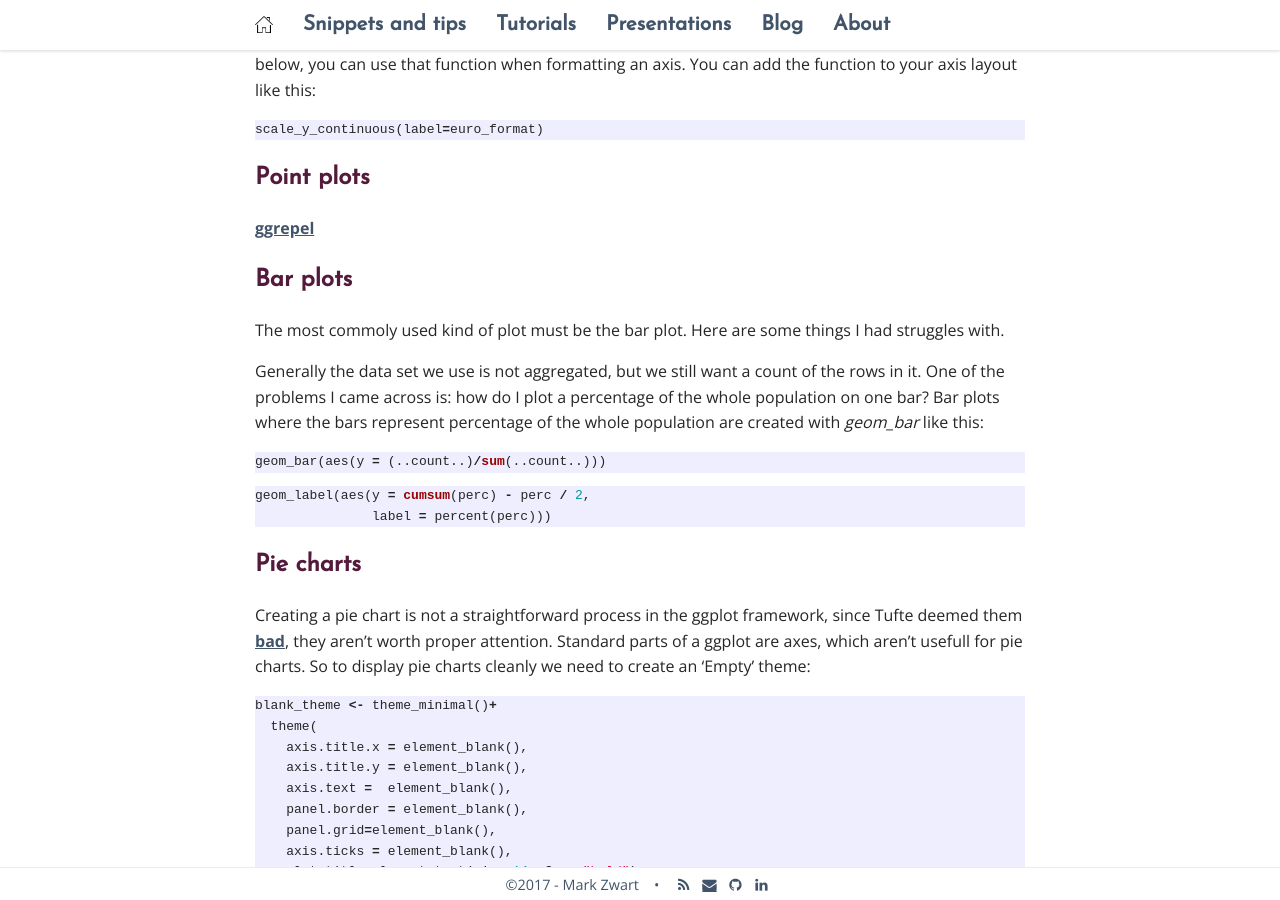
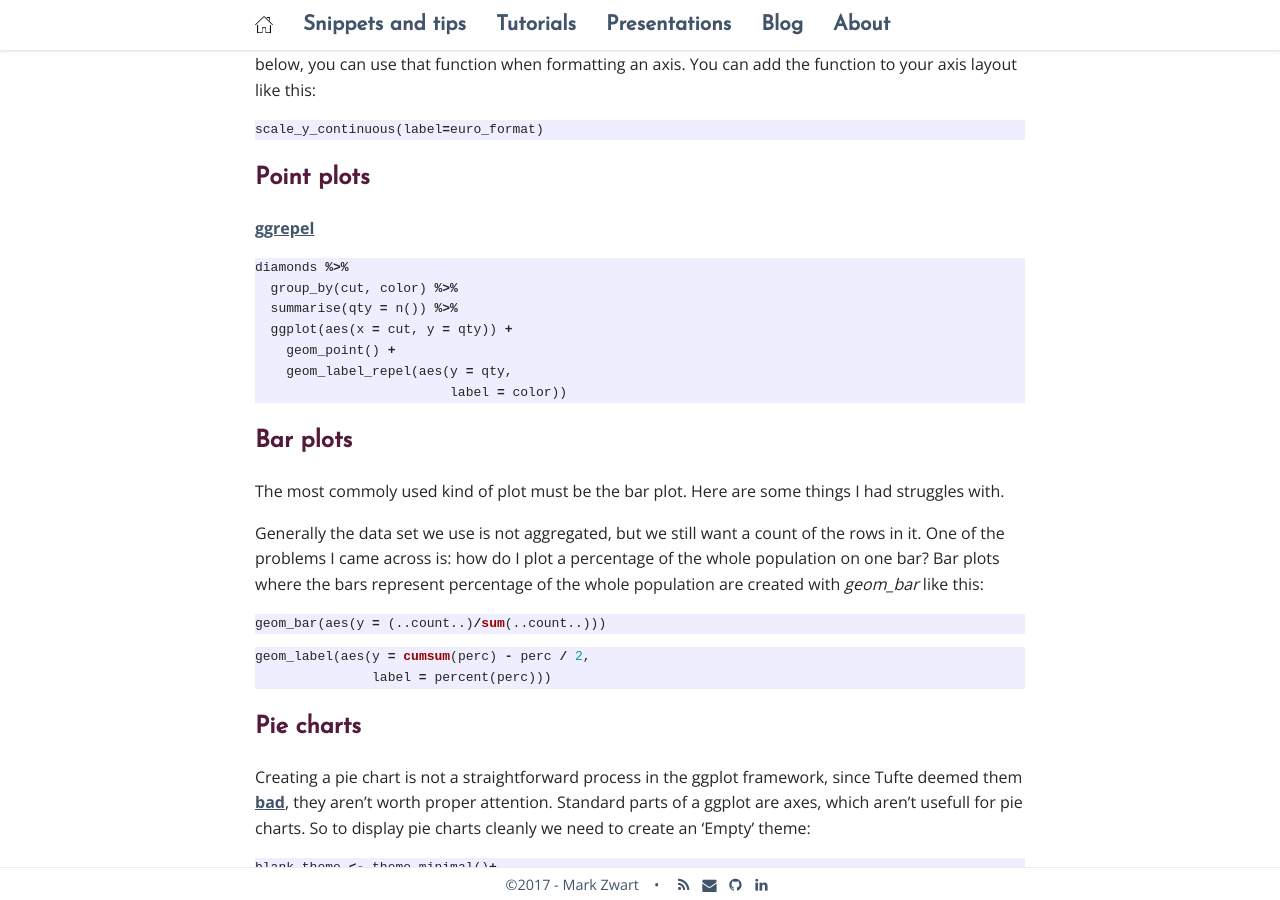
Before and after one commit to mark-me/mark-me.github.io, a Jekyll site: the page built from _pages/snippets-and-tips/graphs/graphs.md, in a window 1280 px wide and 900 px high, scrolled down 1669 px. Built offline with Jekyll 4.4.1, drawn with Linux system fonts in a browser that asks for light colours; nearby versions of some CDN libraries; comment, search, counter and statistics services are not loaded.

Commit message:
Update graphs.md

````diff
--- a/_pages/snippets-and-tips/graphs/graphs.md
+++ b/_pages/snippets-and-tips/graphs/graphs.md
@@ -48,6 +48,16 @@ scale_y_continuous(label=euro_format)
 ## Point plots
 
 [ggrepel](https://cran.r-project.org/web/packages/ggrepel/vignettes/ggrepel.html)
+
+```r
+diamonds %>%
+  group_by(cut, color) %>%
+  summarise(qty = n()) %>%
+  ggplot(aes(x = cut, y = qty)) +
+    geom_point() +
+    geom_label_repel(aes(y = qty,
+                         label = color))
+```
 
 ## Bar plots
 
````
